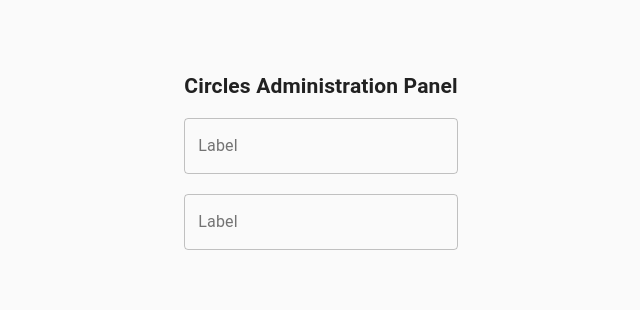
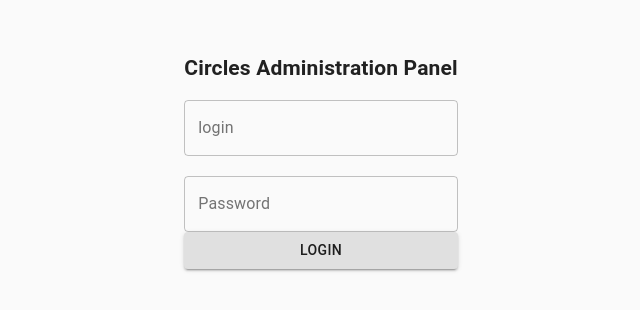
Before and after one commit to Assembless/circles-admin, a React (Create React App) app: page /#/login in a window 1280 px wide. Shown: the part 248-558 px from the top of the page, without its empty margins (319-959 px from the left). Built offline with nearby package versions, Linux system fonts and the light colour scheme; what react-littera would draw is missing.

Commit message:
:recycle: Add component states

```diff
--- a/src/pages/Login/index.tsx
+++ b/src/pages/Login/index.tsx
@@ -1,17 +1,38 @@
-import React from 'react'
-import { TextField, Box } from '@material-ui/core';
+import React, { useState } from 'react'
+import { TextField, Box, Button } from '@material-ui/core';
 import cx from "classnames";
 import useStyles from "./styles"
 
 const Login = () => {
     const classes = useStyles();
 
+    const [login, setLogin] = useState();
+    const [password, setPassword] = useState();
+
+    const handleChange = (e: any) => {
+        const value = e.target.value
+        const id = e.target.id;
+        switch (id) {
+            case 'login':
+                setLogin(value);
+                break;
+            case 'password':
+                setPassword(value);
+                break;
+        }
+    }
+
+    const handleLogin = () => {
+        console.log('login')
+    }
+
     return (
         <div className={classes.root}>
             <div className={classes.loginContainer}>
                 <h2>Circles Administration Panel</h2>
-                <TextField className={classes.login} id="label" label="Label" variant="outlined" />
-                <TextField className={classes.password} id="label" label="Label" variant="outlined" />
+                <TextField className={classes.login} id="login" label="login" variant="outlined" value={login} onChange={handleChange} />
+                <TextField className={classes.password} id="password" label="Password" variant="outlined" value={password} onChange={handleChange} />
+                <Button variant='contained' onClick={handleLogin}>login</Button>
             </div>
         </div>
     )
```
